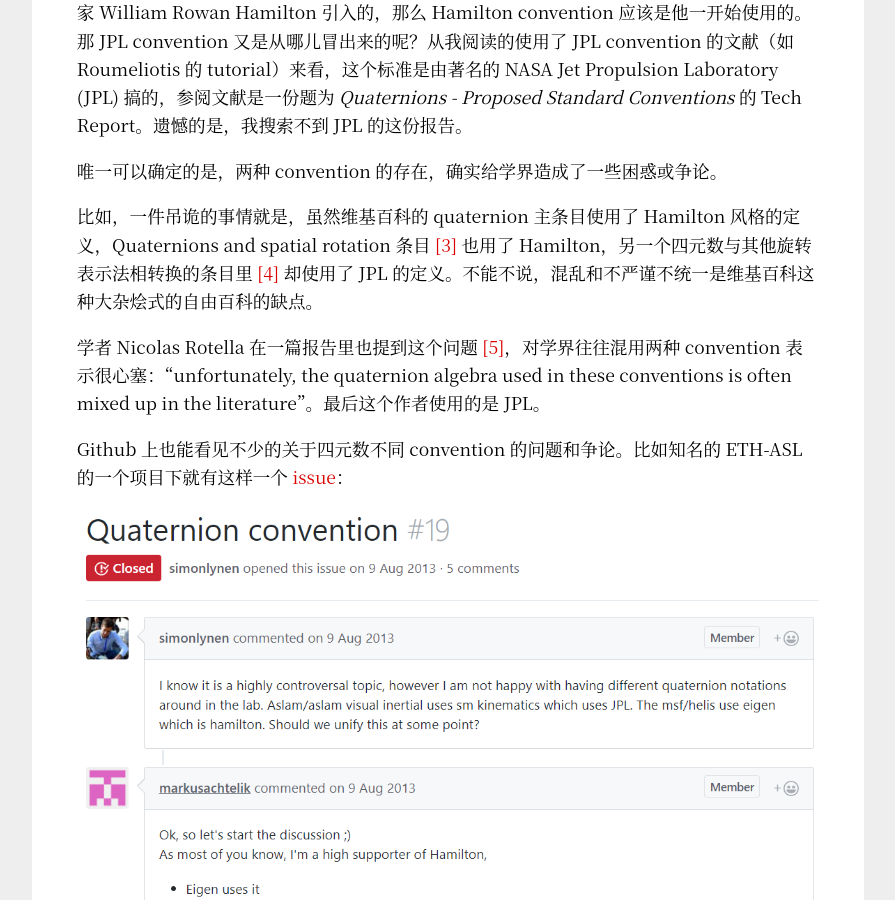
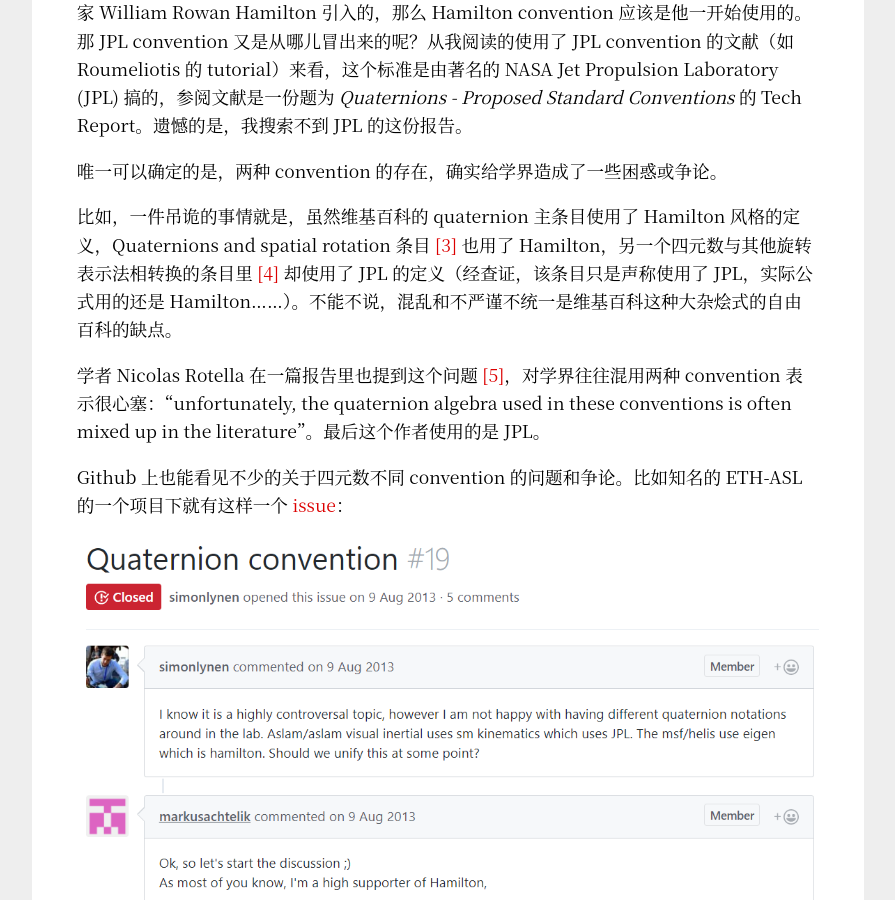
Before and after one commit to junwangcas/izhengfan.github.io, a Jekyll site: the page built from _posts/2017-11-11-quaternion_conventions.md, in a window 1280 px wide and 900 px high, scrolled down 892 px. Shown: the whole window, without its empty margins (192-1087 px from the left). Built offline with Jekyll 4.4.1, drawn with Linux system fonts in a browser that asks for light colours; formulas are drawn with MathJax 3.

Commit message:
correct wikipedia entry info

```diff
--- a/_posts/2017-11-11-quaternion_conventions.md
+++ b/_posts/2017-11-11-quaternion_conventions.md
@@ -22,7 +22,7 @@ $$ {\bf R}=\begin{bmatrix} 1-2q_2^2-2q_3^2 & 2q_1q_2-2q_0q_3 & 2q_1q_3+2q_0q_2 \
 
 唯一可以确定的是，两种 convention 的存在，确实给学界造成了一些困惑或争论。
 
-比如，一件吊诡的事情就是，虽然维基百科的 quaternion 主条目使用了 Hamilton 风格的定义，Quaternions and spatial rotation 条目 [\[3\]](https://en.wikipedia.org/wiki/Quaternions_and_spatial_rotation) 也用了 Hamilton，另一个四元数与其他旋转表示法相转换的条目里 [\[4\]](https://en.wikipedia.org/wiki/Conversion_between_quaternions_and_Euler_angles) 却使用了 JPL 的定义。不能不说，混乱和不严谨不统一是维基百科这种大杂烩式的自由百科的缺点。
+比如，一件吊诡的事情就是，虽然维基百科的 quaternion 主条目使用了 Hamilton 风格的定义，Quaternions and spatial rotation 条目 [\[3\]](https://en.wikipedia.org/wiki/Quaternions_and_spatial_rotation) 也用了 Hamilton，另一个四元数与其他旋转表示法相转换的条目里 [\[4\]](https://en.wikipedia.org/wiki/Conversion_between_quaternions_and_Euler_angles) 却使用了 JPL 的定义（经查证，该条目只是声称使用了 JPL，实际公式用的还是 Hamilton……）。不能不说，混乱和不严谨不统一是维基百科这种大杂烩式的自由百科的缺点。
 
 学者 Nicolas Rotella 在一篇报告里也提到这个问题 [\[5\]](http://www-clmc.usc.edu/~nrotella/IROS2014_linearization.pdf)，对学界往往混用两种 convention 表示很心塞：“unfortunately, the quaternion algebra used in these conventions is often mixed up in the literature”。最后这个作者使用的是 JPL。
 
```
Also changed, not shown: _posts/2017-11-12-quaternion_conventions_en.md (+1 -1 lines).
